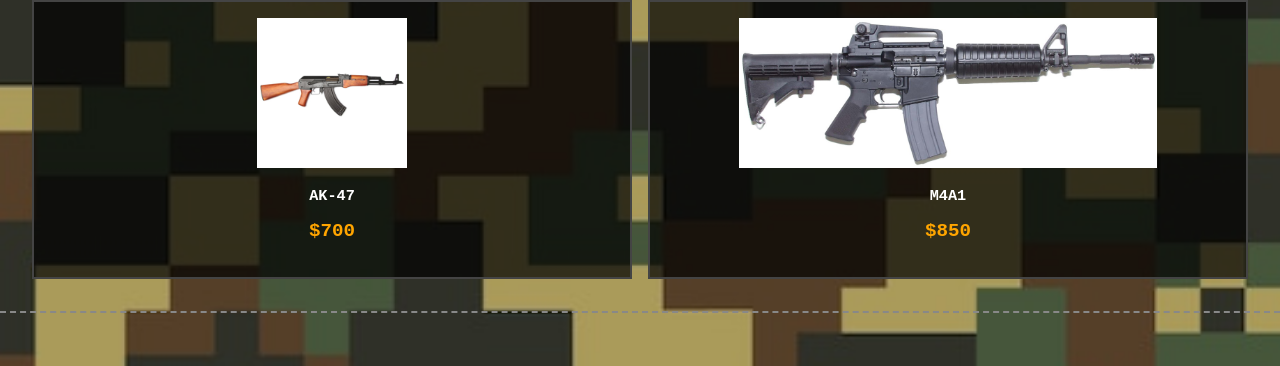
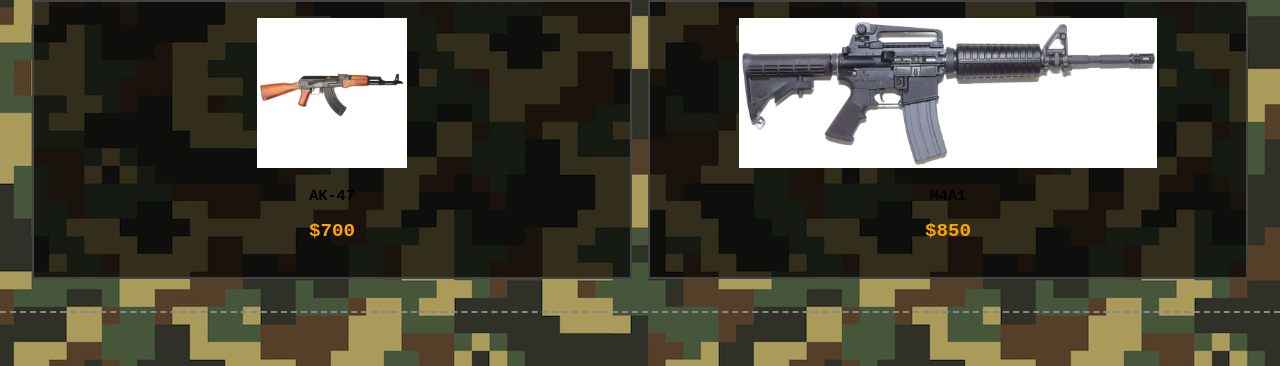
Before and after one commit to coding-noodles313/ammunation, a plain HTML site: page index.html in a window 1280 px wide. Shown: the part 218-584 px from the top of the page. Drawn offline with Linux system fonts and the light colour scheme.

Commit message:
Update style.css

```diff
--- a/styles/style.css
+++ b/styles/style.css
@@ -2,8 +2,7 @@ body {
   margin: 0;
   font-family: monospace;
   background: url('../images/camo.jpg');
-  color: #fff;
-  background-size: cover;
+  color: #000;
 }
 
 header {
```
